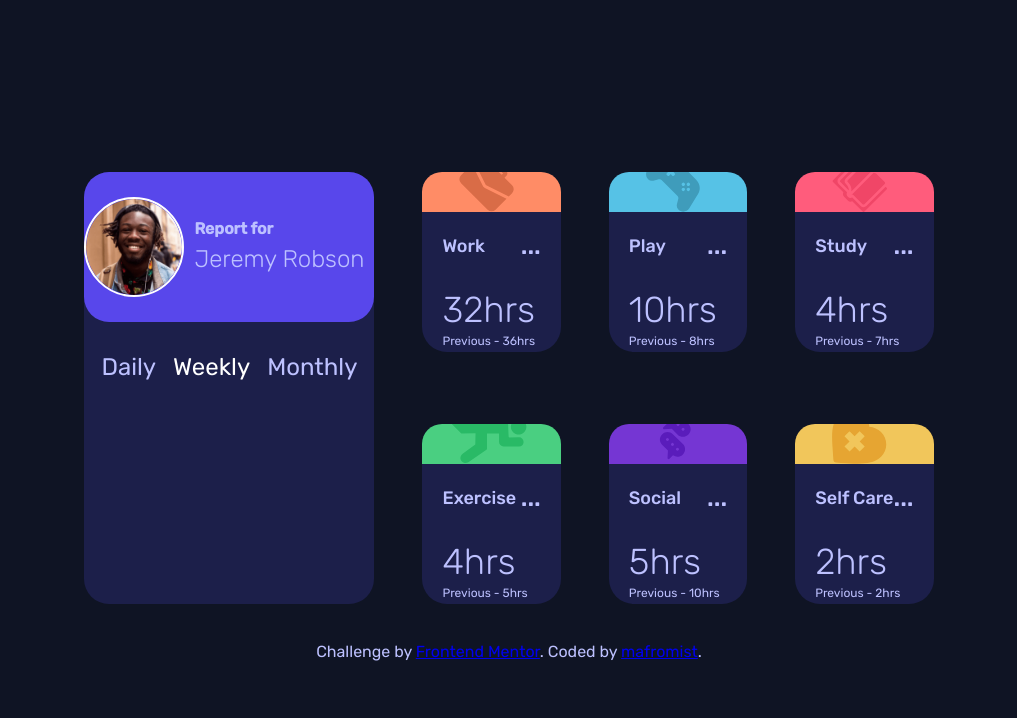
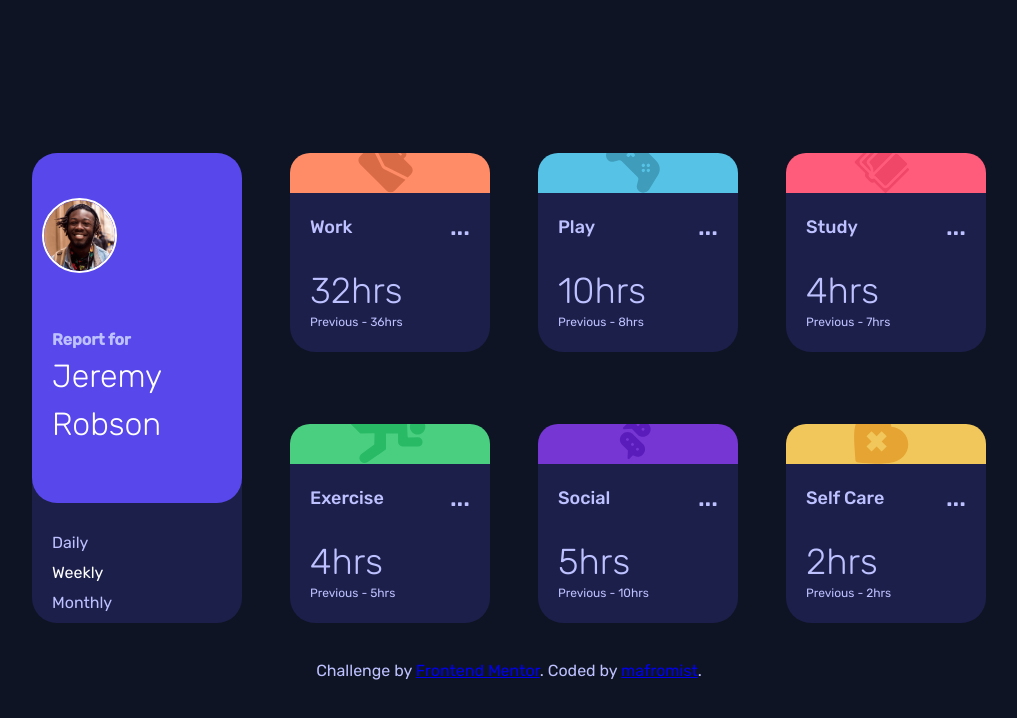
Before and after one commit to mafromist/time-tracker, a website built with Parcel: page index.html in a window 1280 px wide. Shown: the whole page, without its empty margins (131-1148 px from the left). Built offline with nearby package versions, Linux system fonts and the light colour scheme.

Commit message:
Desktop styling updated

```diff
--- a/src/scss/6-components/_tabs.scss
+++ b/src/scss/6-components/_tabs.scss
@@ -1,11 +1,20 @@
 .tab {
-
+    @include breakpoint(tabletLandscapeUp){
+        width: 200px;
+    }
     &-profile {
         display: flex;
         flex-direction: column;
+        @include breakpoint(tabletLandscapeUp){
+            width: 210px;
+        }
         .tab {
             &__top {
-
+                &-profile {
+                    @include breakpoint(tabletLandscapeUp){
+                        height: 350px;
+                    }
+                }
             }
             &__bottom {
 
@@ -42,10 +51,22 @@
             height: 150px;
             background-color: $c-primary;
             border-radius: 25px;
+            @include breakpoint(tabletLandscapeUp){
+                flex-direction: column;
+                align-items: flex-start;
+                justify-content: space-evenly;
+                padding-left: 10px;
+            }
             &-details{
                 display: flex;
                 flex-direction: column;
                 padding: 10px 10px;
+                h1 {
+                    @include breakpoint(tabletLandscapeUp){
+                        font-size: 32px;
+                        color: $c-white;
+                    }
+                }
             }
 
         }
@@ -53,7 +74,6 @@
             height: 55px;
             position: relative;
             z-index: -1;
-
         }
         &-work {
             background-color: $c-work;
@@ -96,6 +116,7 @@
             justify-content: space-between;
             margin: 0;
             padding: 0 20px;
+
         }
         &-profile {
             display: flex;
@@ -103,6 +124,18 @@
             justify-content: space-evenly;
             text-align: center;
             height: 90px;
+            @include breakpoint(tabletLandscapeUp){
+                flex-direction: column;
+                align-items: flex-start;
+                padding: 10px 20px;
+                margin: 15px 0;
+            }
+            h3 {
+                @include breakpoint(tabletLandscapeUp){
+                    font-size: 16px;
+                    padding: 3px 0 ;
+                }
+            }
         }
         // &-work {
         // }
@@ -125,6 +158,9 @@
     height: 100px;
     border-radius: 50%;
     border: 2px solid $c-white;
+    @include breakpoint(tabletLandscapeUp){
+        height: 75px;
+    }
 }
 
 .hours {
```
Also changed, not shown: dist/index.html, 4 other files.
